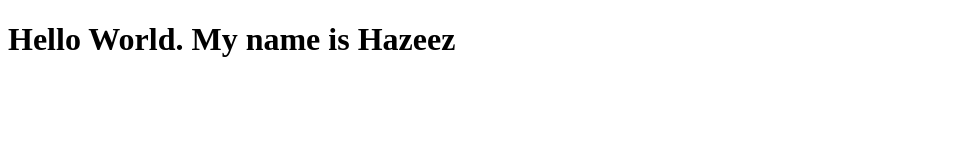
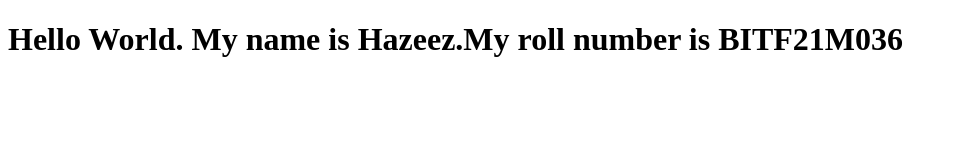
Before and after one commit to HazeezH/SRE, a plain HTML site: page index.html in a window 1280 px wide. Shown: the whole page, without its empty margins (0-957 px from the left). Drawn offline with Linux system fonts and the light colour scheme.

Commit message:
Again Changes Made

```diff
--- a/index.html
+++ b/index.html
@@ -6,6 +6,6 @@
     <title>Document</title>
 </head>
 <body>
-    <h1>Hello World. My name is Hazeez</h1>
+    <h1>Hello World. My name is Hazeez.My roll number is BITF21M036</h1>
 </body>
 </html>
```
